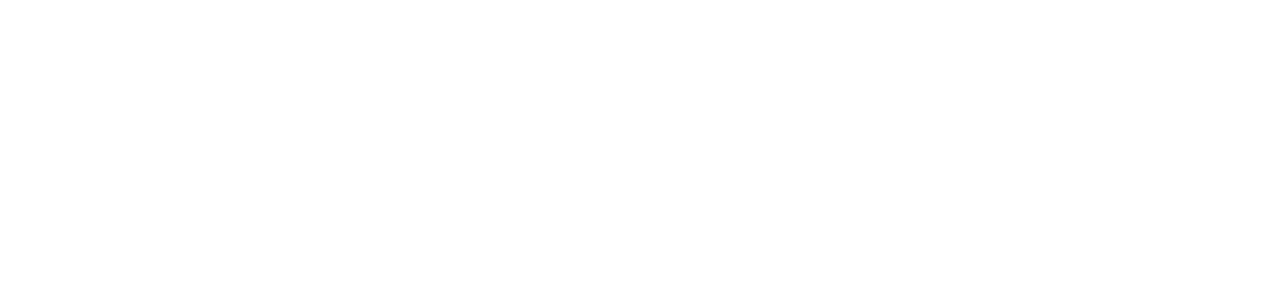
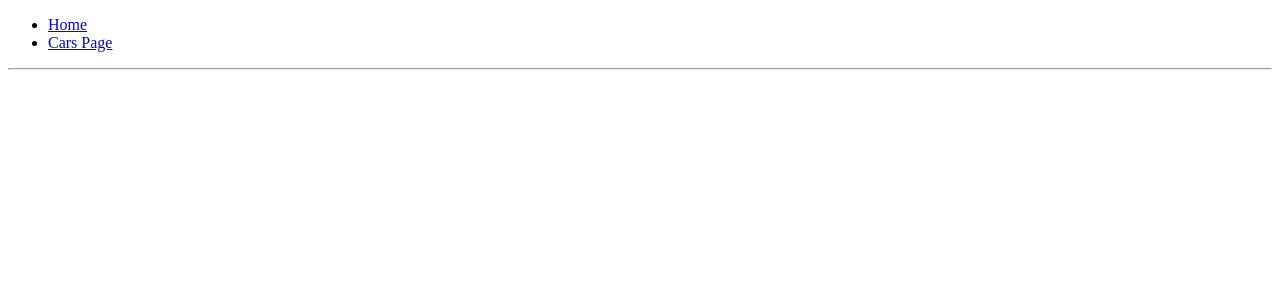
Before and after one commit to Yuriy-BilykB/React-Homework, a React (Vite) app: page / in a window 1280 px wide. Shown: the top 300 px of the page. Built offline with nearby package versions, Linux system fonts and the light colour scheme.

Commit message:
Commit Made Homework 4 task 1

```diff
--- a/package.json
+++ b/package.json
@@ -11,7 +11,8 @@
   },
   "dependencies": {
     "react": "^18.3.1",
-    "react-dom": "^18.3.1"
+    "react-dom": "^18.3.1",
+    "react-router-dom": "7.0.1"
   },
   "devDependencies": {
     "@eslint/js": "^9.17.0",
--- /dev/null
+++ b/src/api-service/api-service.tsx
@@ -0,0 +1,7 @@
+import {ICar} from "../modules/ICar.ts";
+const baseUrl = import.meta.env.VITE_API_URL;
+export const getCars= async (): Promise<ICar[]> => {
+  const response = await fetch(baseUrl)
+    console.log(response)
+      return await response.json()
+};
--- /dev/null
+++ b/src/components/cars-components/CarComponent.tsx
@@ -0,0 +1,15 @@
+import {ICar} from "../../modules/ICar.ts";
+import {FC} from "react";
+type PropsTypeCar = {
+    car: ICar
+}
+const CarComponent: FC<PropsTypeCar> = ({car}) => {
+    return (
+        <div>
+            <p>
+                <strong>Brand:</strong> {car.brand} | <strong>Price:</strong> ${car.price}
+            </p>
+        </div>
+    );
+};
+export default CarComponent;
--- /dev/null
+++ b/src/components/cars-components/CarsComponent.tsx
@@ -0,0 +1,20 @@
+import {useState, useEffect} from "react";
+import {ICar} from "../../modules/ICar.ts";
+import {getCars} from "../../api-service/api-service.tsx";
+import CarComponent from "./CarComponent.tsx";
+
+const CarsComponent = () => {
+    const [cars, setCars] = useState<ICar[]>([]);
+    useEffect(() => {
+        getCars()
+            .then((data) => {
+                console.log(data)
+                setCars(data);
+            })
+
+    }, [])
+    return (
+        cars.map((car) => (<CarComponent key = {car.id} car={car}/>))
+    );
+};
+export default CarsComponent
--- /dev/null
+++ b/src/components/menu-component/MenuComponent.tsx
@@ -0,0 +1,12 @@
+import {Link} from "react-router-dom";
+const MenuComponent = () => {
+    return (
+        <div>
+            <ul>
+                <li><Link to={'/'}>Home</Link></li>
+                <li><Link to={'/cars'}>Cars Page</Link></li>
+            </ul>
+        </div>
+    );
+};
+export default MenuComponent;
--- a/src/main.tsx
+++ b/src/main.tsx
@@ -1,5 +1,5 @@
 import { createRoot } from 'react-dom/client'
 import './index.css'
-import App from './App.tsx'
-
-createRoot(document.getElementById('root')!).render(<App />)
+import {RouterProvider} from "react-router-dom";
+import {router} from "./router/router.tsx";
+createRoot(document.getElementById('root')!).render(<RouterProvider router={router}/>)
--- /dev/null
+++ b/src/modules/ICar.ts
@@ -0,0 +1,6 @@
+export interface ICar {
+	id: number;
+	brand: string;
+	price: number;
+	year: number;
+}
--- /dev/null
+++ b/src/pages/MainPage.tsx
@@ -0,0 +1,14 @@
+import {Outlet} from "react-router-dom";
+import MenuComponent from "../components/menu-component/MenuComponent.tsx";
+
+const MainPage = () => {
+    return (
+        <div>
+            <MenuComponent/>
+            <hr/>
+            <Outlet/>
+        </div>
+    );
+};
+
+export default MainPage;
```
Also changed, not shown: src/pages/CarsPage.tsx (added, +9 -0 lines), src/router/router.tsx (added, +10 -0 lines), 2 other files (tests, documents, lock files or other folders).
